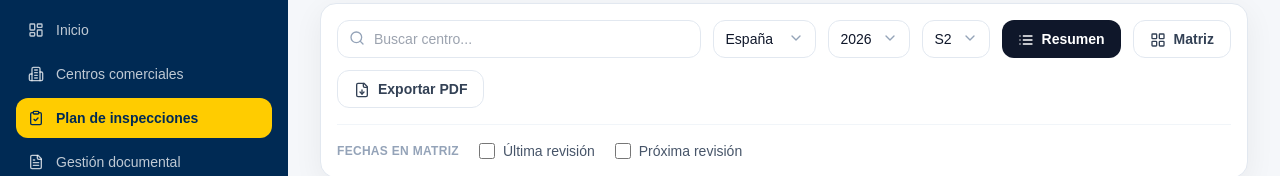
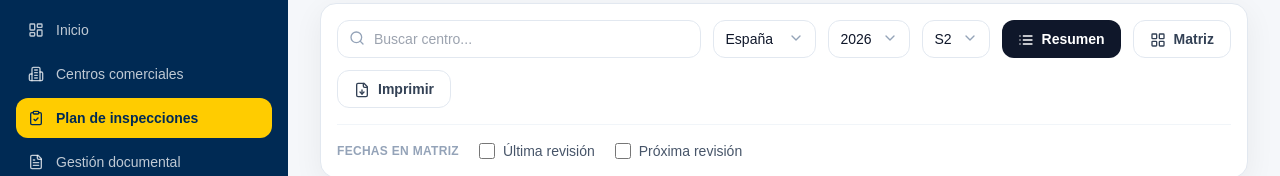
Before and after one commit to pocada00-art/stl-savills-2, a Next.js app: page /inspections in a window 1280 px wide. Shown: the part 193-369 px from the top of the page. Built offline with nearby package versions, Linux system fonts and the light colour scheme.

Commit message:
Update page.tsx
cambio boton Imprimir

```diff
--- a/app/inspections/page.tsx
+++ b/app/inspections/page.tsx
@@ -1405,7 +1405,7 @@ export default function Inspections() {
             }
           >
             <FileDown className="mr-2 inline h-4 w-4" />
-            Exportar PDF
+            Imprimir
           </Button>
 
         </div>
```
